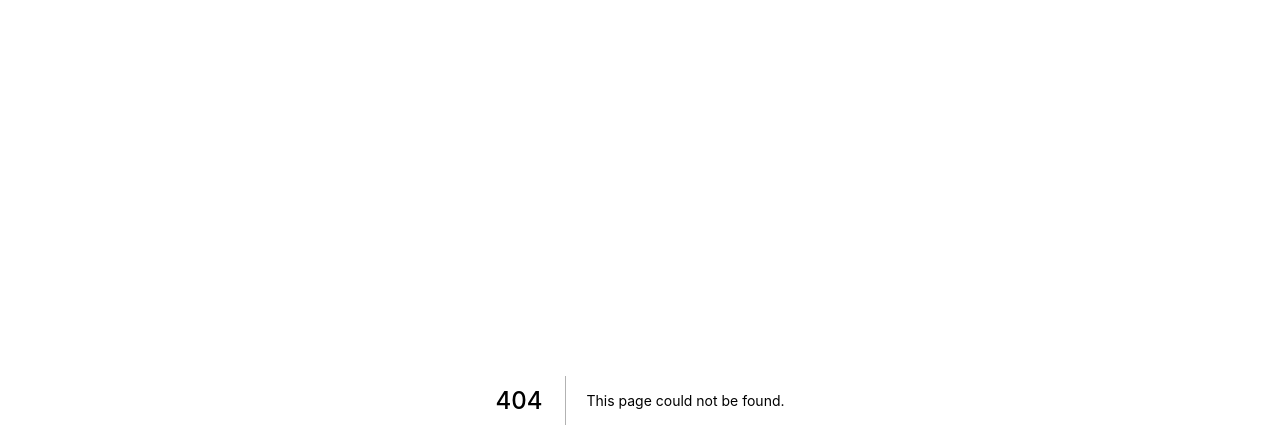
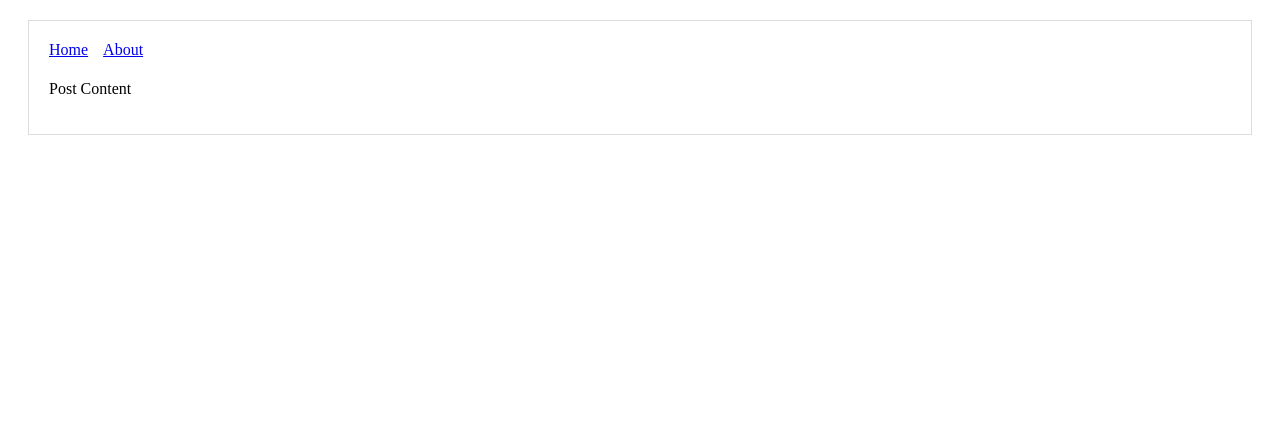
Before and after one commit to supeterlau/fedev, a Next.js app in the folder nextjs/hello-next/: page /post in a window 1280 px wide. Before the commit this address had no page. Shown: the top 448 px of the page. Built offline with nearby package versions, Linux system fonts and the light colour scheme.

Commit message:
[next.js] use useRouter()

```diff
--- /dev/null
+++ b/nextjs/hello-next/pages/post.js
@@ -0,0 +1,16 @@
+import { useRouter } from 'next/router'
+import Layout from '../components/MyLayout'
+
+const Page = () => {
+  // useRouter a React Hook, and it works with functional components
+  const router = useRouter()
+
+  return (
+    <Layout>
+      <h1>{router.query.title}</h1>
+      <p>Post Content</p>
+    </Layout>
+  )
+}
+
+export default Page
```
Also changed, not shown: 1 other file (tests, documents, lock files or other folders).
